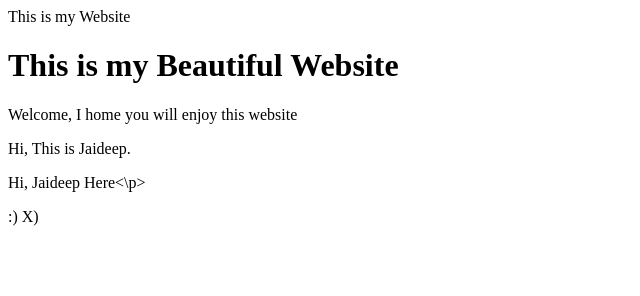
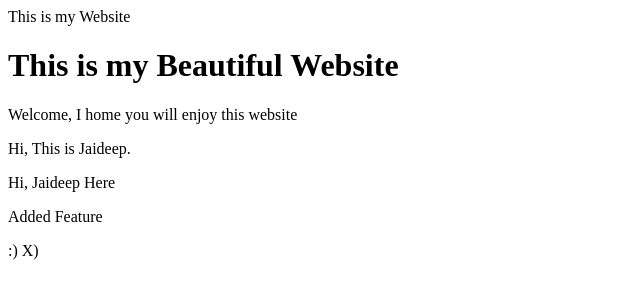
Before and after one commit to Jai215396/GitProject, a plain HTML site: page index.html in a window 1280 px wide. Shown: the whole page, without its empty margins (0-640 px from the left). Drawn offline with Linux system fonts and the light colour scheme.

Commit message:
Added Feature

```diff
--- a/index.html
+++ b/index.html
@@ -3,7 +3,8 @@
 	<h1>This is my Beautiful Website</h1>
 	<p>Welcome, I home you will enjoy this website</p>
 	<p>Hi, This is Jaideep.</p>
-	<p>Hi, Jaideep Here<\p>
+	<p>Hi, Jaideep Here</p>
+	<p>Added Feature</p>
 	<p> :) X) </p>
 
 </html>
```
